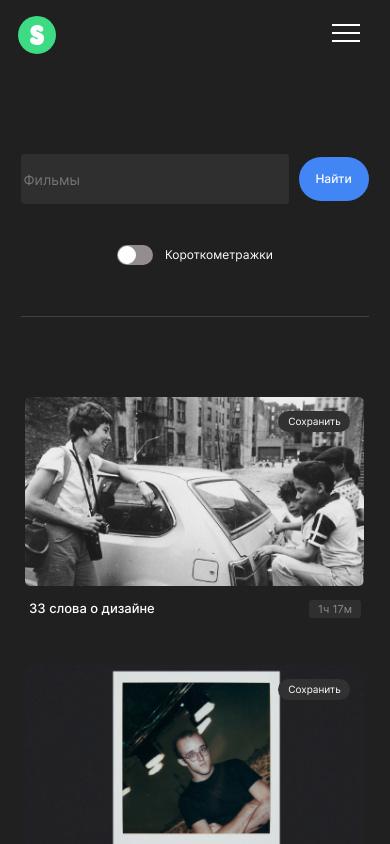
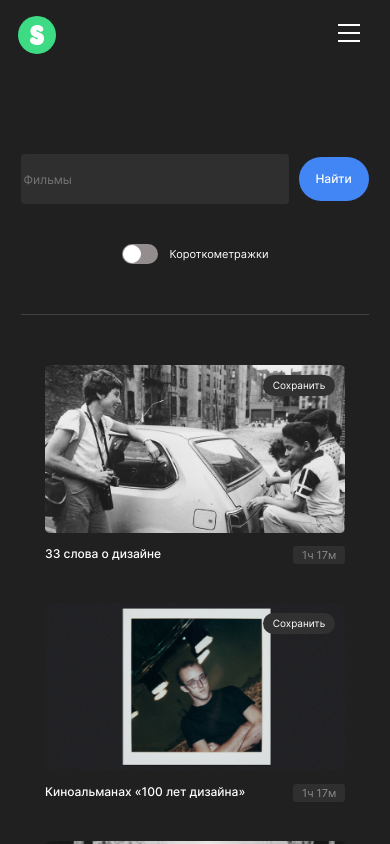
Before and after one commit to netitov/movies-explorer-frontend, a React (Create React App) app: page /movies in a window 390 px wide. Shown: the top 844 px of the page. Built offline with nearby package versions, Linux system fonts and the light colour scheme.

Commit message:
adaptive for 320 screen

```diff
--- a/src/components/Header/Header.css
+++ b/src/components/Header/Header.css
@@ -221,11 +221,9 @@
     transition-duration: .25s;
   }
 
-
   .header__account-btn_menu {
     margin: auto;
     padding-bottom: 90px;
-
   }
 
 }
@@ -240,4 +238,28 @@
   .header__container {
     width: 91vw;
   }
+  .menu__btn {
+    width: 22px;
+  }
+  .menu__btn > span,
+  .menu__btn > span::before,
+  .menu__btn > span::after {
+    width: 22px;
+  }
+  .menu__box {
+    width: 100%;
+  }
+  #menu__toggle:checked ~ .menu__box {
+    visibility: visible;
+    left: 0;
+  }
+  .menu__item {
+    padding-bottom: 24px;
+  }
+  .menu__item:first-of-type {
+    padding-top: 144px;
+  }
+  .header__account-btn_menu {
+    padding-bottom: 46px;
+  }
 }
--- a/src/components/MoviesCard/MoviesCard.css
+++ b/src/components/MoviesCard/MoviesCard.css
@@ -65,10 +65,30 @@
   .moviesCard__btn {
     top: 14px;
     left: 253px;
-
   }
 
   .moviesCard__img {
     width: 339px;
   }
 }
+
+@media (max-width: 480px) {
+  .moviesCardList {
+    grid-row-gap: 39px;
+    grid-template-columns: repeat(auto-fit, minmax(300px, 300px));
+  }
+  .moviesCard__btn {
+    top: 10px;
+    left: 218px;
+  }
+  .moviesCard__img {
+    width: 300px;
+  }
+  .moviesCard__container {
+    max-width: 300px;
+  }
+  .moviesCard__name {
+    font-size: 12px;
+    line-height: 15px;
+  }
+}
--- a/src/components/MoviesCardList/MoviesCardList.css
+++ b/src/components/MoviesCardList/MoviesCardList.css
@@ -34,3 +34,13 @@
     grid-template-columns: repeat(auto-fit, minmax(339px, auto));
   }
 }
+
+@media (max-width: 480px) {
+  .moviesCardList {
+    padding: 50px 0 0;
+  }
+  .moviesCardList__btn {
+    margin: 50px auto 80px;
+    width: 75vw;
+  }
+}
--- a/src/components/SearchForm/SearchForm.css
+++ b/src/components/SearchForm/SearchForm.css
@@ -115,3 +115,14 @@ input:checked + .slider:before {
   font-size: 12px;
   line-height: 18px;
 }
+
+@media (max-width: 480px) {
+  .serachForm__input {
+    font-size: 12px;
+    line-height: 18px;
+  }
+  .serachForm__filter-name {
+    font-size: 11px;
+  }
+
+}
```
Also changed, not shown: 1 other file (tests, documents, lock files or other folders).
